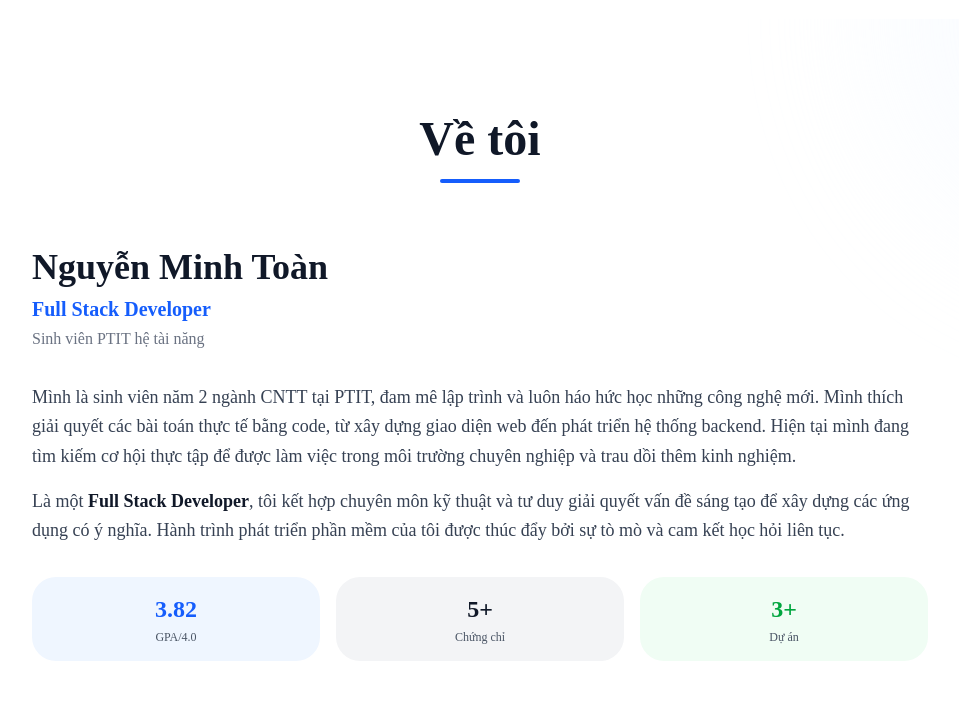
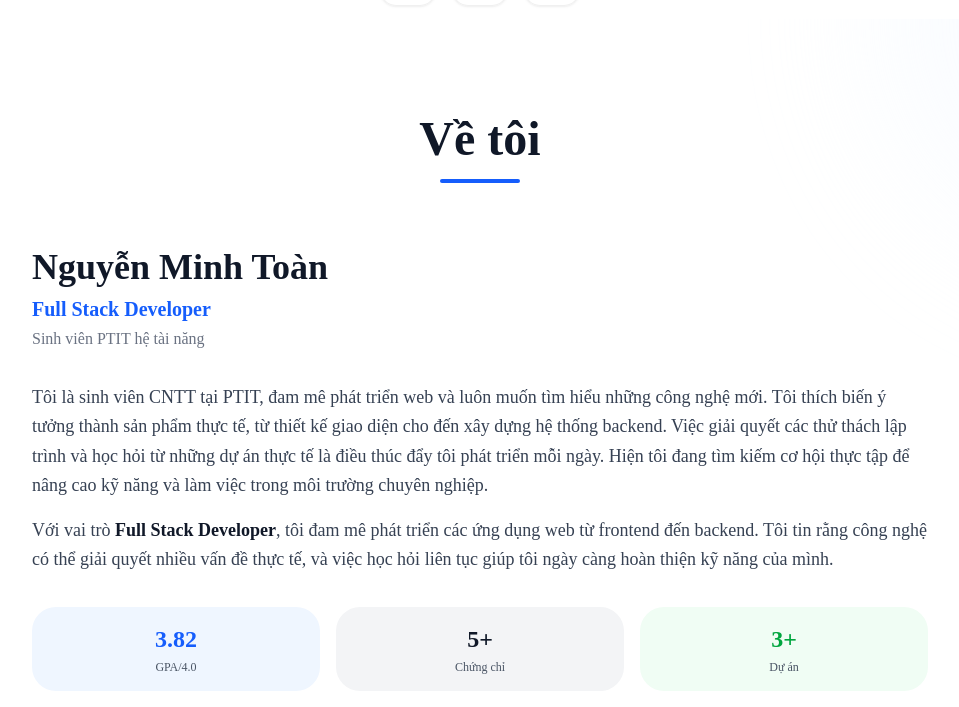
Before and after one commit to MinhToan4/portfolio, a Next.js app: page / in a window 1280 px wide. Shown: the part 781-1488 px from the top of the page, without its empty margins (160-1119 px from the left). Built offline with nearby package versions, Linux system fonts and the light colour scheme.

Commit message:
Update: Nội dung

```diff
--- a/src/components/About.tsx
+++ b/src/components/About.tsx
@@ -80,9 +80,9 @@ export default function About() {
                   {personal.description}
                 </p>
                 <p className="text-gray-700 text-lg leading-relaxed">
-                  Là một <span className="font-semibold text-gray-900">{personal.title}</span>, tôi kết hợp
-                  chuyên môn kỹ thuật và tư duy giải quyết vấn đề sáng tạo để xây dựng các ứng dụng có ý nghĩa.
-                  Hành trình phát triển phần mềm của tôi được thúc đẩy bởi sự tò mò và cam kết học hỏi liên tục.
+                  Với vai trò <span className="font-semibold text-gray-900">{personal.title}</span>, tôi đam mê
+                  phát triển các ứng dụng web từ frontend đến backend. Tôi tin rằng công nghệ có thể giải quyết
+                  nhiều vấn đề thực tế, và việc học hỏi liên tục giúp tôi ngày càng hoàn thiện kỹ năng của mình.
                 </p>
               </div>
 
--- a/src/data/portfolio.ts
+++ b/src/data/portfolio.ts
@@ -3,7 +3,7 @@ export const portfolioData = {
     name: "Nguyễn Minh Toàn",
     title: "Full Stack Developer",
     subtitle: "Sinh viên PTIT hệ tài năng",
-    description: "Mình là sinh viên năm 2 ngành CNTT tại PTIT, đam mê lập trình và luôn háo hức học những công nghệ mới. Mình thích giải quyết các bài toán thực tế bằng code, từ xây dựng giao diện web đến phát triển hệ thống backend. Hiện tại mình đang tìm kiếm cơ hội thực tập để được làm việc trong môi trường chuyên nghiệp và trau dồi thêm kinh nghiệm.",
+    description: "Tôi là sinh viên CNTT tại PTIT, đam mê phát triển web và luôn muốn tìm hiểu những công nghệ mới. Tôi thích biến ý tưởng thành sản phẩm thực tế, từ thiết kế giao diện cho đến xây dựng hệ thống backend. Việc giải quyết các thử thách lập trình và học hỏi từ những dự án thực tế là điều thúc đẩy tôi phát triển mỗi ngày. Hiện tôi đang tìm kiếm cơ hội thực tập để nâng cao kỹ năng và làm việc trong môi trường chuyên nghiệp.",
     email: "toanminh0404@gmail.com",
     phone: "+84 334 470 295",
     location: "Ha Dong, Ha Noi, Vietnam",
```
Also changed, not shown: 1 other file (tests, documents, lock files or other folders).
